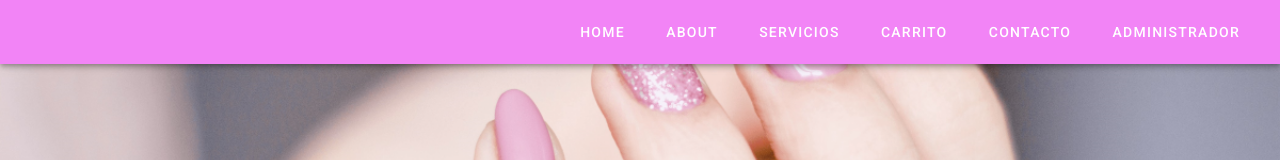
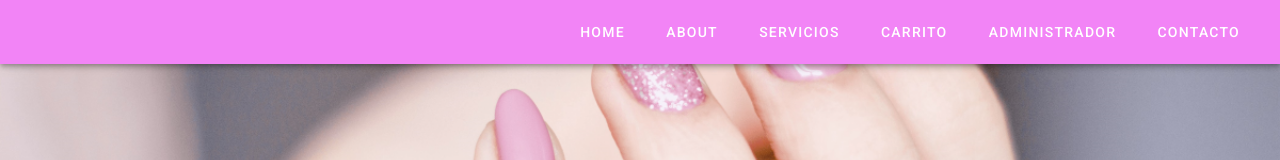
Before and after one commit to crismurbaez/mariana_nails, a Vue app: page / in a window 1280 px wide. Shown: the top 160 px of the page. Built offline with nearby package versions, Linux system fonts and the light colour scheme.

Commit message:
cambio de lugar admin y contact

```diff
--- a/src/App.vue
+++ b/src/App.vue
@@ -120,8 +120,8 @@ export default {
       { nombre: "About", ruta: "/about" },
       { nombre: "Servicios", ruta: "/servicios" },
       { nombre: "Carrito", ruta: "/carrito" },
+      { nombre: "Administrador", ruta: "/admin" },
       { nombre: "Contacto", ruta: "/contact" },
-      { nombre: "Administrador", ruta: "/admin" },
     ],
   }),
   methods: {
```
